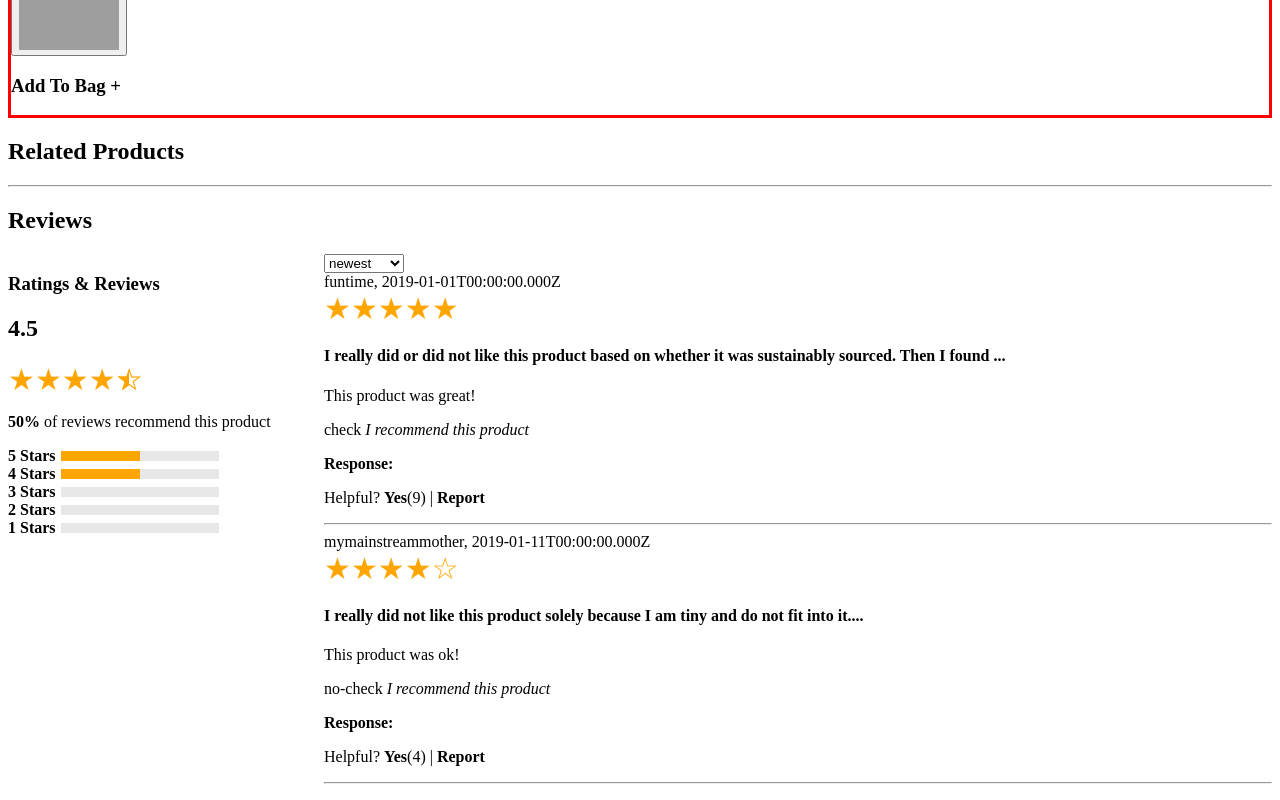
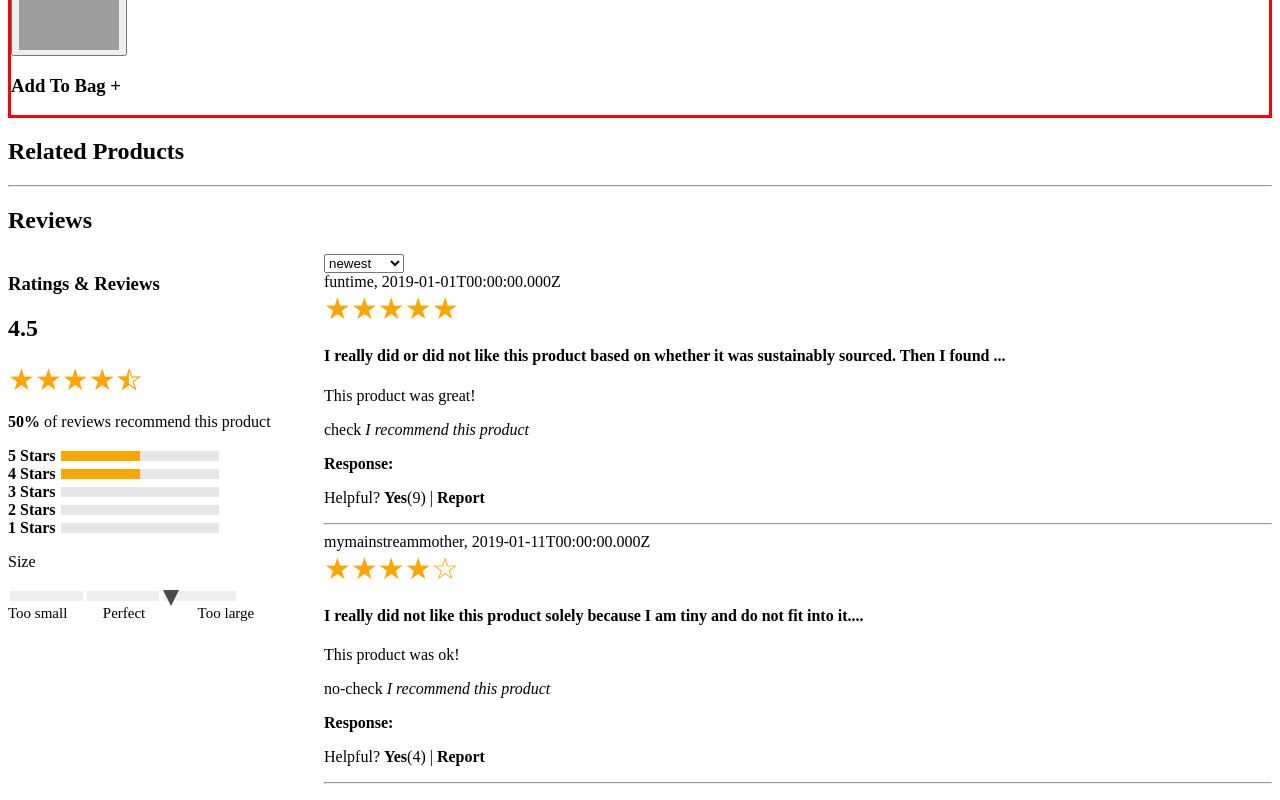
Before and after one commit to bhattibytes/Catwalk, a React app: page / in a window 1280 px wide. Shown: the part 1451-2251 px from the top of the page. Built offline with nearby package versions, Linux system fonts and the light colour scheme; grey boxes are pictures that could not be loaded; the HTML template or start-up script is replaced by a standard one.

Commit message:
Average Size Component * Rendered the average size rating from users * Created a component Size to render the range of users selection for 'too small', 'perfect', and 'too large'

```diff
--- a/client/src/components/Reviews/Ratings/Ratings.js
+++ b/client/src/components/Reviews/Ratings/Ratings.js
@@ -1,5 +1,6 @@
 import React from 'react';
 import Star from '../../Star/Star.js';
+import Size from './Size.js';
 import { findAverageStars, findAverageRecommend, createRatingBar } from './utils';
 import './ratings.css';
 
@@ -7,22 +8,28 @@ const Ratings = ({ meta }) => {
   const averageAmountStars = findAverageStars(meta.ratings);
   const averageRecommendations = findAverageRecommend(meta.recommended);
   const ratingBars = createRatingBar(meta.ratings);
+  const size = meta.characteristics.Fit.value;
   return (
     <div>
       <h3>Ratings & Reviews</h3>
+      {/* Average rating  */}
       <div>
         <h2>{averageAmountStars.toFixed(1)}</h2>
         <Star rating={averageAmountStars} />
       </div>
+      {/* Average Meta Data  */}
       <div>
         <p><b>{averageRecommendations * 100}% </b>of reviews recommend this product</p>
+        {/* Average bar graph  */}
         <div>
-           {ratingBars.map((obj, idx) =>
+          {ratingBars.map((obj, idx) =>
             <div className='bar-container' key={idx}>
               <b>{obj.rating} Stars</b> <div className='bar' style={obj.style}></div>
             </div>
-           )}
+          )}
         </div>
+        {/* Average size review  */}
+        <Size size={size} />
       </div>
     </div>
   );
--- /dev/null
+++ b/client/src/components/Reviews/Ratings/Size.js
@@ -0,0 +1,39 @@
+import React from 'react';
+/**
+ * @param {object} size
+ * This functional component takes in a size and renders the
+ * average 'size' users recommend
+ */
+const Size = ({ size }) => (
+  <div className='average-size'>
+    <p>Size</p>
+    <input
+      type='range'
+      min={1} max={1.9999999999999999}
+      step='0.1'
+      className={(1 <= size && size < 2) ? 'slider' : 'empty-slider'}
+      value={size}
+      disabled={true} />
+    <input
+      type='range'
+      min={2} max={3.9999999999999999}
+      step='0.1'
+      className={(2 <= size && size < 4) ? 'slider' : 'empty-slider'}
+      value={size}
+      disabled={true} />
+    <input
+      type='range'
+      min={4} max={5}
+      step='0.1'
+      className={(4 <= size && size <= 5) ? 'slider' : 'empty-slider'}
+      value={size}
+      disabled={true} />
+    <div className='sizes'>
+      <div>Too small</div>
+      <div>Perfect</div>
+      <div>Too large</div>
+    </div>
+  </div>
+);
+
+export default Size;
--- a/client/src/components/Reviews/Ratings/ratings.css
+++ b/client/src/components/Reviews/Ratings/ratings.css
@@ -1,3 +1,4 @@
+/*      Average Bar Graph     */
 .bar-container {
   display: grid;
   grid-template-columns: 1fr 5fr;
@@ -8,3 +9,67 @@
   width: 60%;
   height: 10px;
 }
+/*      Average Size Column      */
+.average-size {
+  width: 90%;
+}
+
+.empty-slider {
+  -webkit-appearance: none;
+  height: 10px;
+  width: 25.5%;
+  background: rgba(128, 128, 128, 0.19);
+  outline: none;
+  opacity: 0.7;
+  -webkit-transition: .2s;
+  transition: opacity .2s;
+}
+.empty-slider::-webkit-slider-thumb {
+  -webkit-appearance: none;
+  appearance: none;
+}
+/*
+  Triangle slider
+  Overwrite the webkit custom slider into
+  an upside down triangle
+*/
+.slider {
+  -webkit-appearance: none;
+  height: 10px;
+  width: 25.5%;
+  background: rgba(128, 128, 128, 0.19);
+  outline: none;
+  opacity: 0.7;
+  -webkit-transition: .2s;
+  transition: opacity .2s;
+}
+.slider::-webkit-slider-thumb {
+  -webkit-appearance: none;
+  appearance: none;
+  margin-top: 5px;
+  width: 0;
+  height: 0;
+  border-left: 8px solid transparent;
+  border-right: 8px solid transparent;
+  border-bottom: 16px solid black;
+  transform: rotate(180deg);
+}
+
+.slider::-moz-range-thumb {
+  -webkit-appearance: none;
+  appearance: none;
+  margin-top: -13px;
+  width: 0;
+  height: 0;
+  border-left: 8px solid transparent;
+  border-right: 8px solid transparent;
+  border-bottom: 16px solid black;
+  transform: rotate(180deg);
+}
+
+.sizes {
+  display: grid;
+  grid-template-columns: 1fr 1fr 1fr;
+  font-size: 15px;
+}
+/*      Average Comfort Column      */
```
